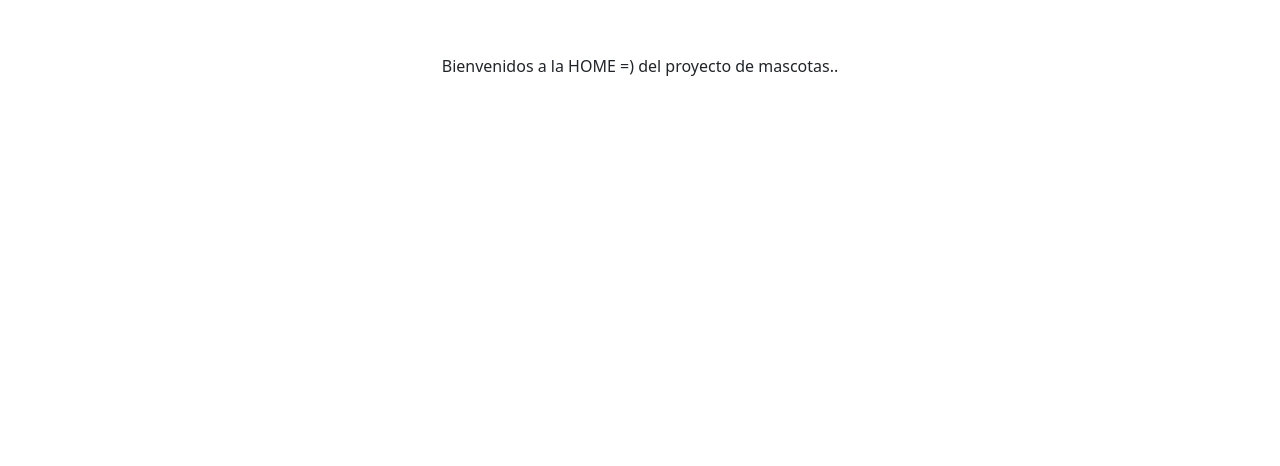
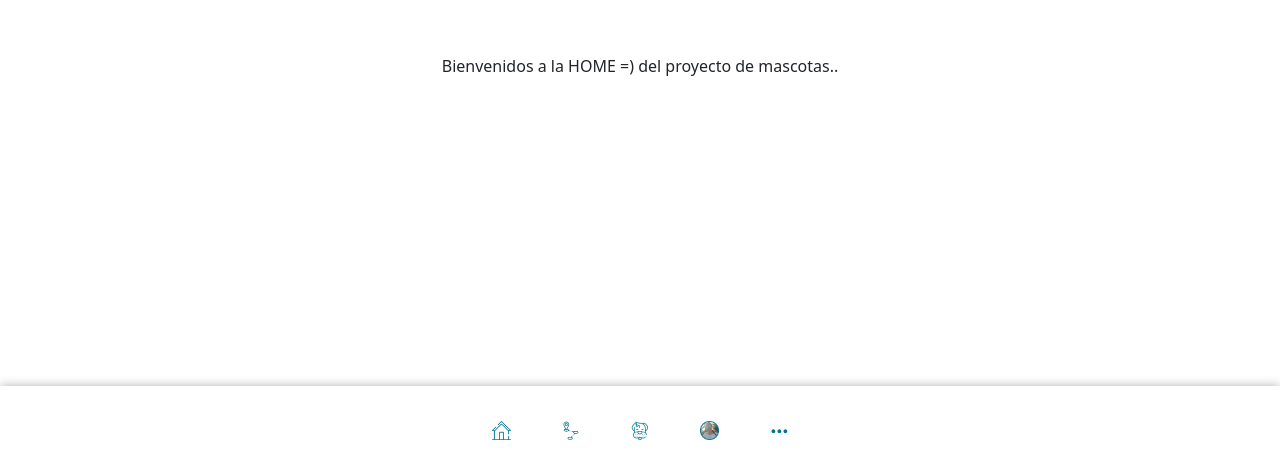
Before and after one commit to Doggenn/proyecto-final, a React (Vite) app: page / in a window 1280 px wide. Shown: the part 334-800 px from the top of the page. Built offline with nearby package versions, Linux system fonts and the light colour scheme.

Commit message:
Editado la barra del menu

```diff
--- a/index.html
+++ b/index.html
@@ -2,7 +2,7 @@
 <html lang="en">
   <head>
     <meta charset="UTF-8" />
-    <link rel="icon" type="image/svg+xml" href="/images/Inicio/group29@.png" />
+    <link rel="icon" type="image/png" href="/group29@3x_ico.png" />
     <meta name="viewport" content="width=device-width, initial-scale=1.0" />
     <title>Proyecto de protectora de animales de Upgrade</title>
   </head>
--- a/src/App.jsx
+++ b/src/App.jsx
@@ -43,7 +43,7 @@ function App() {
           <Route path="/boardingfour" element={<OnBoardingFour />} />
           <Route path="/asociacion" element={<LoginAsociacion />} />
         </Routes>
-        {/* <Menu></Menu> */}
+        <Menu></Menu>
       </Router>
     </>
   )
--- a/src/assets/Pages/Menu/Menu.css
+++ b/src/assets/Pages/Menu/Menu.css
@@ -1,6 +1,22 @@
-.MenuStilo {
-
-    background-color: red;
+.menuEstilo {
+    height: 10vh;
+    width: 100vw;
+    position: fixed;
+    bottom: 0;
+    background-color: rgb(255, 255, 255);
     color: red;
-
+    padding: 5px;
+    display: flex;
+    justify-content: center;
+    box-shadow: 0px 0px 10px rgba(0, 0, 0, 0.3);
+    z-index: 5000;
 }
+.estiloNav{
+    max-height: 100%;
+    max-width: 100%;
+    margin: 2%;
+}
+.menuImg{
+    max-height: 100%;
+    max-width: 100%;
+}
--- a/src/assets/Pages/Menu/Menu.jsx
+++ b/src/assets/Pages/Menu/Menu.jsx
@@ -6,17 +6,14 @@ import { Link } from 'react-router-dom'
 export default function Menu() {
     return (
         <div>
-            <div className='MenuStilo'>
-                <header>
-                    <nav>
-                        <Link className='estiloNav' to="/Home"><img src="./images/Icons/icons-blue/home@3x.png" alt="" /></Link>
-                        <Link className='estiloNav' to="/Home"><img src="./images/Icons/icons-blue/mapa@3x.png" alt="" /></Link>
-                        <Link className='estiloNav' to="/Home"><img src="./images/Icons/icons-blue/mascota@3x.png" alt="" /></Link>
-                        <Link className='estiloNav' to="/usuario"><div><img src="./images/foto-perfil/fotodeperfil@3x.png" alt="" /></div></Link>
-
-                        <Link className='estiloNav' to="/boarding"><img src="./images/Icons/icons-blue/mS@3x.png" alt="" /></Link>
-                    </nav>
-                </header>
+            <div >
+                <nav className='menuEstilo'>
+                    <Link className='estiloNav' to="/Home"><img className='menuImg' src="./images/Icons/icons-blue/home@3x.png" alt="" /></Link>
+                    <Link className='estiloNav' to="/Home"><img className='menuImg' src="./images/Icons/icons-blue/mapa@3x.png" alt="" /></Link>
+                    <Link className='estiloNav' to="/Home"><img className='menuImg' src="./images/Icons/icons-blue/mascota@3x.png" alt="" /></Link>
+                    <Link className='estiloNav' to="/usuario"><img className='menuImg' src="./images/foto-perfil/fotodeperfil@3x.png" alt="" /></Link>
+                    <Link className='estiloNav' to="/boarding"><img className='menuImg' src="./images/Icons/icons-blue/mS@3x.png" alt="" /></Link>
+                </nav>
             </div>
         </div>
     )
```
Also changed, not shown: public/group29@3x_ico.png (added).
